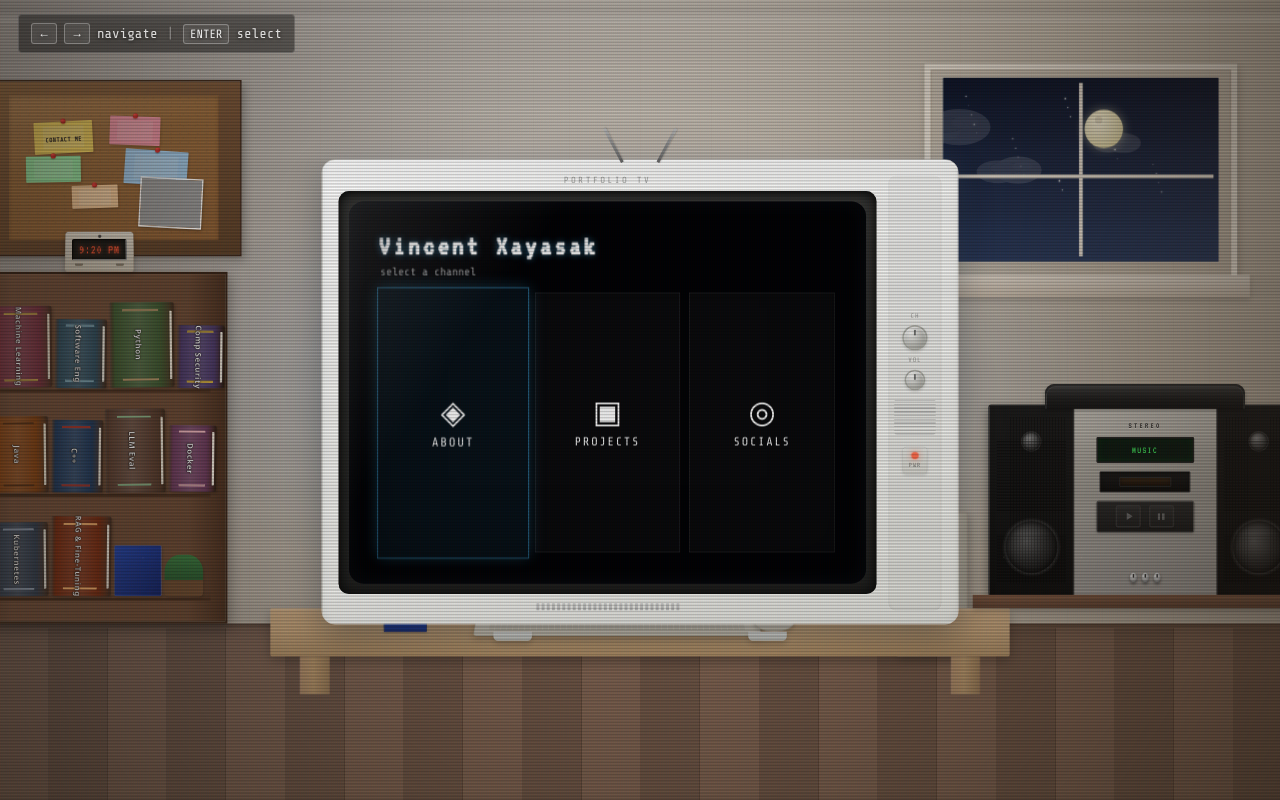
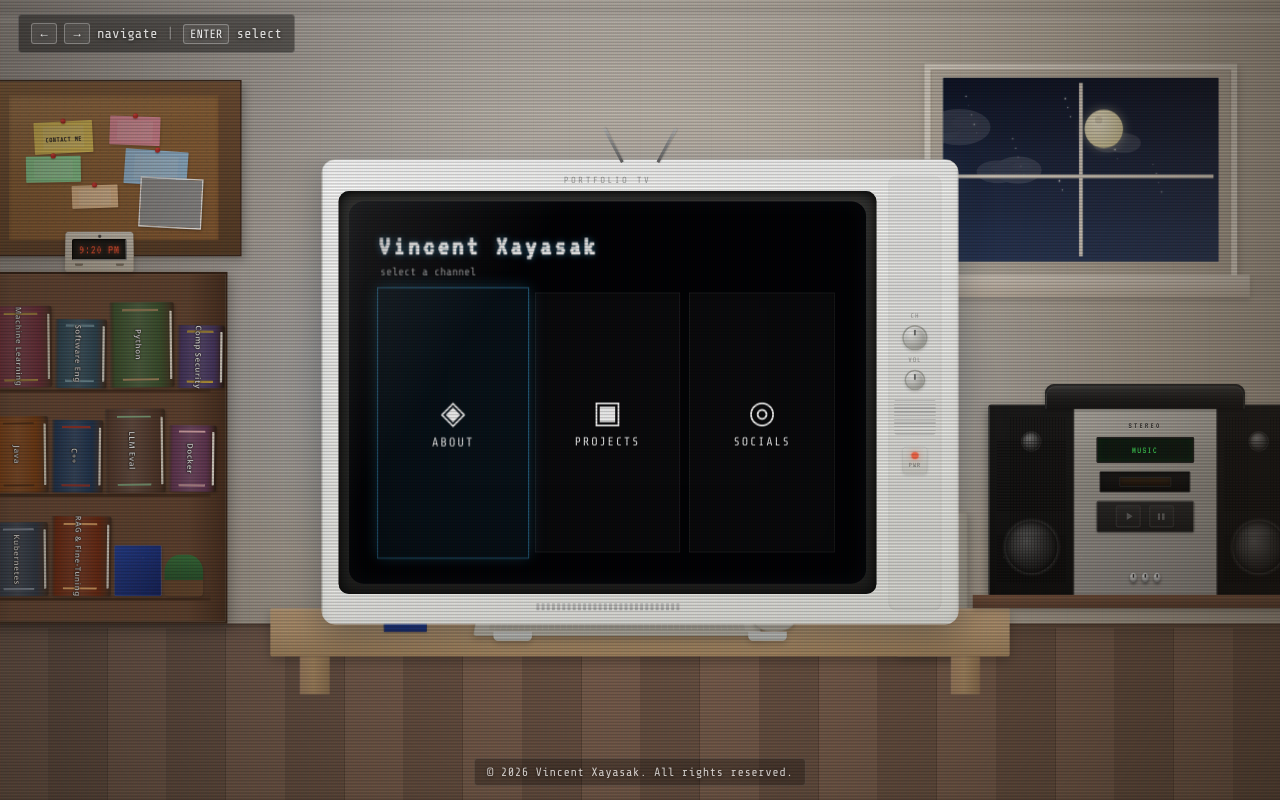
Before and after one commit to VincentXayasak/Portfolio_Website_2, a React (Vite) app: page / in a window 1280 px wide. Built offline with nearby package versions, Linux system fonts and the light colour scheme; grey boxes are pictures that could not be loaded; the HTML template or start-up script is replaced by a standard one.

Commit message:
Added copyright tag

```diff
--- a/index.html
+++ b/index.html
@@ -3,6 +3,8 @@
   <head>
     <meta charset="UTF-8" />
     <meta name="viewport" content="width=device-width, initial-scale=1.0" />
+    <meta name="author" content="Vincent Xayasak" />
+    <meta name="copyright" content="© 2026 Vincent Xayasak. All rights reserved." />
     <title>Vincent Xayasak</title>
     <link rel="icon" href="/favicon.ico" sizes="any" />
     <link rel="icon" href="/favicon-32.png" type="image/png" sizes="32x32" />
--- a/src/App.css
+++ b/src/App.css
@@ -61,6 +61,25 @@
   pointer-events: none;
 }
 
+.copyright-notice {
+  position: fixed;
+  bottom: max(14px, env(safe-area-inset-bottom, 0px));
+  left: 50%;
+  transform: translateX(-50%);
+  z-index: 1501;
+  margin: 0;
+  padding: 6px 12px;
+  font-size: clamp(10px, 1.2vw, 12px);
+  letter-spacing: 0.04em;
+  color: var(--main-light);
+  opacity: 0.75;
+  text-shadow: 0 1px 4px rgba(0, 0, 0, 0.9);
+  background: rgba(0, 0, 0, 0.35);
+  border: 1px solid rgba(255, 255, 255, 0.12);
+  border-radius: 4px;
+  white-space: nowrap;
+}
+
 .hud-esc-btn {
   position: fixed;
   top: max(14px, env(safe-area-inset-top, 0px));
--- a/src/App.jsx
+++ b/src/App.jsx
@@ -217,6 +217,9 @@ export default function App() {
       </div>
       {booted && (
         <div className="app-hud">
+          <p className="copyright-notice" aria-label="Copyright notice">
+            © 2026 Vincent Xayasak. All rights reserved.
+          </p>
           <Instructions page={page} itemZoomed={itemZoomed} contactFormOpen={contactFormOpen} />
           {(page !== 'SELECT' || itemZoomed || contactFormOpen) && (
             <button
```
Also changed, not shown: 2 other files (tests, documents, lock files or other folders).
